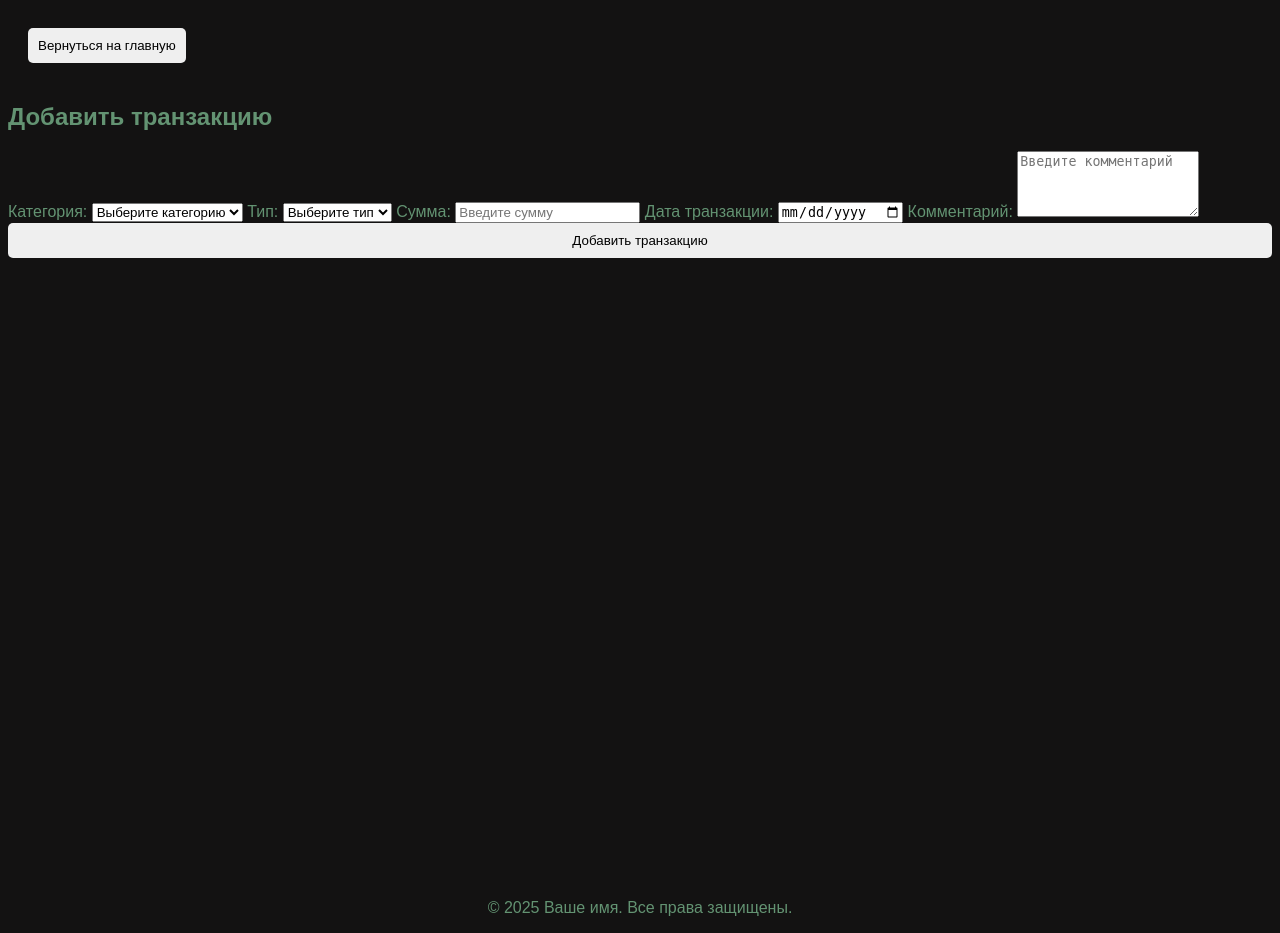
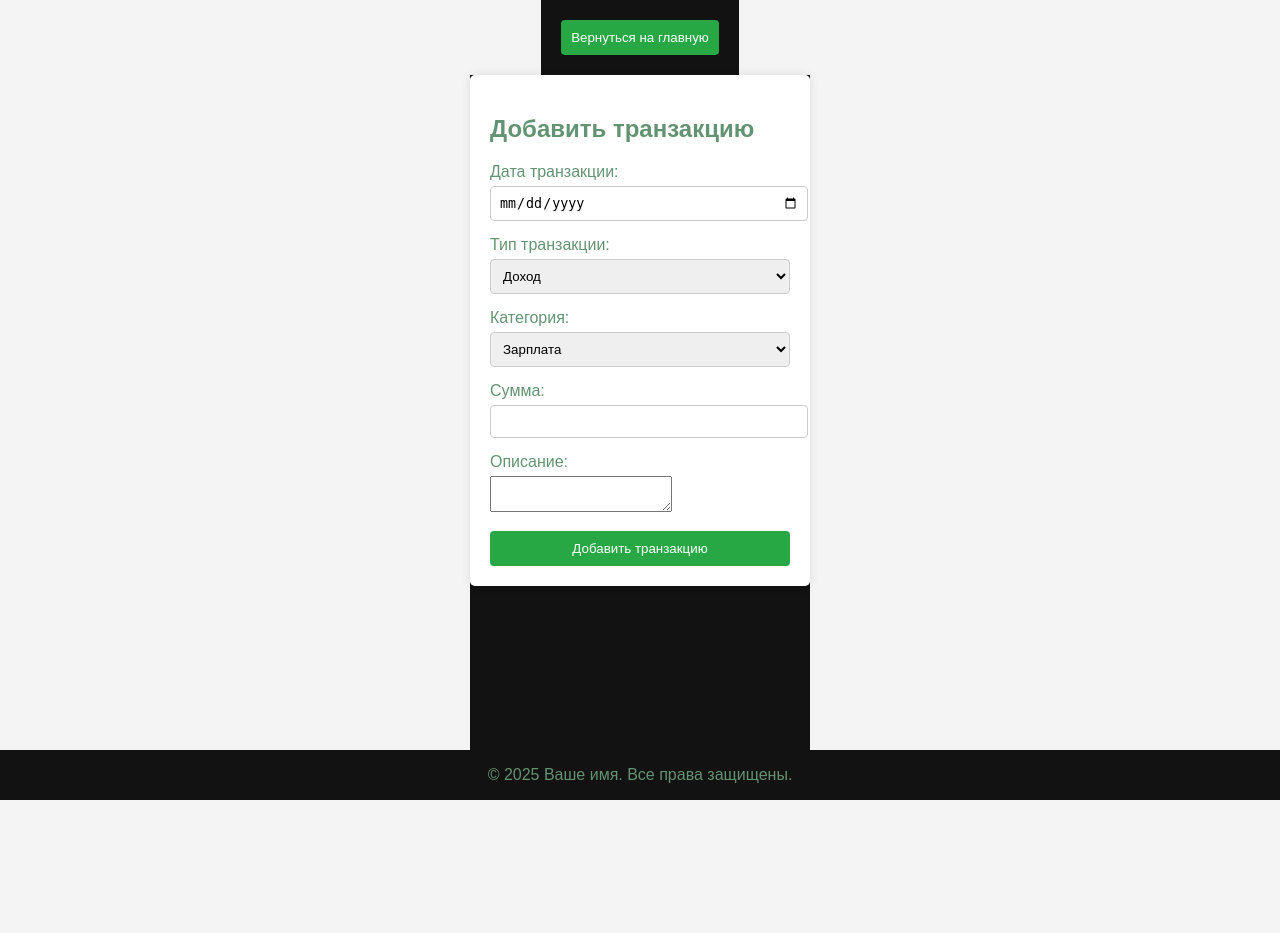
Before and after one commit to PurpleNoneDeep/DragoFin, a Django app: page /addtransaction in a window 1280 px wide. After the commit the page ends 800 px from the top, so only its background shows below. Run offline with Django 5.2, Linux system fonts and the light colour scheme.

Commit message:
add transaction page

```diff
--- a/dragofin/main/templates/main/addTransaction.html
+++ b/dragofin/main/templates/main/addTransaction.html
@@ -1,7 +1,88 @@
 {% extends 'main/layout.html' %}
 {% load static %}
 {% block title %}Новая транзакция{% endblock %}
-{% block head %}<link rel="stylesheet" href="{% static 'main/css/auth.css' %}">{% endblock %}
+{% block head %}<link rel="stylesheet" href="{% static 'main/css/auth.css' %}">
+<style>
+        body {
+            font-family: Arial, sans-serif;
+            display: flex;
+            justify-content: center;
+            align-items: center;
+            height: 100vh;
+            margin: 0;
+            background-color: #f4f4f4;
+        }
+        .form-container {
+            background: white;
+            padding: 20px;
+            border-radius: 5px;
+            box-shadow: 0 0 10px rgba(0, 0, 0, 0.1);
+            width: 300px;
+        }
+        .form-group {
+            margin-bottom: 15px;
+        }
+        label {
+            margin-bottom: 5px;
+            display: block;
+        }
+        input, select {
+            width: 100%;
+            padding: 8px;
+            border: 1px solid #ccc;
+            border-radius: 4px;
+        }
+        button {
+            background-color: #28a745;
+            color: white;
+            border: none;
+            padding: 10px;
+            border-radius: 4px;
+            cursor: pointer;
+            width: 100%;
+        }
+        button:hover {
+            background-color: #218838;
+        }
+    </style>
+    <script>
+        const categories = {
+            'income': ['Зарплата', 'Инвестиции', 'Прочее'],
+            'expense': ['Продукты', 'Транспорт', 'Развлечения']
+        };
+
+        function updateCategories() {
+            const type = document.getElementById('transaction-type').value;
+            const categorySelect = document.getElementById('category');
+
+            // Очистка предыдущих опций
+            categorySelect.innerHTML = '';
+
+            // Добавление стандартных категорий
+            categories[type].forEach(cat => {
+                const option = document.createElement('option');
+                option.value = cat;
+                option.textContent = cat;
+                categorySelect.appendChild(option);
+            });
+
+            // Добавление опции для ввода собственной категории
+            const customOption = document.createElement('option');
+            customOption.value = 'custom';
+            customOption.textContent = 'Другая категория';
+            categorySelect.appendChild(customOption);
+        }
+
+        function handleCustomCategory() {
+            const categorySelect = document.getElementById('category');
+            const customCategoryInput = document.getElementById('custom-category');
+            if (categorySelect.value === 'custom') {
+                customCategoryInput.style.display = 'block';
+            } else {
+                customCategoryInput.style.display = 'none';
+            }
+        }
+    </script>{% endblock %}
 {% block content %}
 <header>
 <div>
@@ -9,39 +90,51 @@
 </div>
 </header>
 <main>
-<div class="login-container">
+
+<div class="form-container">
     <h2>Добавить транзакцию</h2>
-    <form action="{% url 'addtransaction' %}" method="post">
+    <form method="POST" action="{% url 'add_transaction' %}">
         {% csrf_token %}
+        <div class="form-group">
+            <label for="date">Дата транзакции:</label>
+            <input type="date" id="date" name="date" required>
+        </div>
 
-        <label for="category">Категория:</label>
-        <select name="category" id="category" required>
-            <option value="">Выберите категорию</option>
-            <option value="food">Еда</option>
-            <option value="transport">Транспорт</option>
-            <option value="entertainment">Развлечения</option>
-            <option value="salary">Зарплата</option>
-            <!-- Добавьте другие категории по необходимости -->
-        </select>
+        <div class="form-group">
+            <label for="transaction-type">Тип транзакции:</label>
+            <select id="transaction-type" name="type" onchange="updateCategories()" required>
+                <option value="income">Доход</option>
+                <option value="expense">Расход</option>
+            </select>
+        </div>
 
-        <label for="type">Тип:</label>
-        <select name="type" id="type" required>
-            <option value="">Выберите тип</option>
-            <option value="income">Доход</option>
-            <option value="expense">Расход</option>
-        </select>
+        <div class="form-group">
+            <label for="category">Категория:</label>
+            <select id="category" name="category" onchange="handleCustomCategory()" required>
+                <option value="">Выберите категорию</option>
+            </select>
+            <input type="text" id="custom-category" name="custom_category" placeholder="Введите свою категорию" style="display:none;">
+        </div>
 
-        <label for="amount">Сумма:</label>
-        <input type="number" name="amount" id="amount" required step="0.01" min="0" placeholder="Введите сумму">
+        <div class="form-group">
+            <label for="amount">Сумма:</label>
+            <input type="number" id="amount" name="amount" step="0.01" min="0" required>
+        </div>
 
-        <label for="date">Дата транзакции:</label>
-        <input type="date" name="date" id="date" required>
-
-        <label for="comment">Комментарий:</label>
-        <textarea name="comment" id="comment" rows="4" placeholder="Введите комментарий"></textarea>
+        <div class="form-group">
+            <label for="description">Описание:</label>
+            <textarea id="description" name="description" maxlength="300"></textarea>
+        </div>
 
         <button type="submit">Добавить транзакцию</button>
     </form>
 </div>
+
+<script>
+    // Инициализация категорий при загрузке страницы
+    document.addEventListener('DOMContentLoaded', () => {
+        updateCategories();
+    });
+</script>
 </main>
 {% endblock %}
--- a/dragofin/main/urls.py
+++ b/dragofin/main/urls.py
@@ -12,5 +12,7 @@ urlpatterns = [
     path('stistics', views.statistics, name='statistics'),
     path('addtransaction', views.addTransaction, name='addtransaction'),
     path('addcategory', views.addCategory, name='addcategory'),
-    path('calendar', views.Calendar, name='calendar')
+    path('calendar', views.Calendar, name='calendar'),
+    path('dashboard/delete/<int:transaction_id>/', views.delete_transaction, name='delete_transaction'),
+    path('dashboard/add/', views.add_transaction, name='add_transaction')
 ]
--- a/dragofin/main/views.py
+++ b/dragofin/main/views.py
@@ -1,5 +1,5 @@
-from django.shortcuts import render
-from .models import User, Transaction
+from django.shortcuts import render, get_object_or_404
+from .models import User, Transaction, Category
 from django.contrib.auth import authenticate, login, logout
 from django.shortcuts import redirect
 # Create your views here.
@@ -18,6 +18,38 @@ def dashboard(request):
     if query:
         transactions = transactions.filter(category__name__icontains=query)
     return render(request, 'main/dashboard.html', {'transactions': transactions, 'users': users, 'user': user, 'query': query})
+
+def delete_transaction(request, transaction_id):
+    transaction = get_object_or_404(Transaction, transaction_id=transaction_id)
+    transaction.delete()
+    return redirect('dashboard')
+
+def add_transaction(request):
+    if request.method == 'POST':
+        # Получаем данные из формы
+        date = request.POST.get('date')
+        transaction_type = request.POST.get('type')
+        category_name = request.POST.get('custom_category') if request.POST.get('category') == 'custom' else request.POST.get('category')
+        amount = request.POST.get('amount')
+        description = request.POST.get('description')
+
+        # Сохраняем новую категорию, если введена своя
+        if request.POST.get('category') == 'custom' and category_name:
+            category, created = Category.objects.get_or_create(name=category_name, type=transaction_type)
+        first_user = User.objects.first()
+        # Сохраняем транзакцию
+        transaction = Transaction(
+            user=first_user,
+            date=date,
+            category=category if 'category' in locals() else None,
+            amount=amount,
+            comment=description
+        )
+        transaction.save()
+
+        return redirect('dashboard')  # Перенаправление на страницу со списком транзакций
+
+    return render(request, 'addTransaction.html')
 
 def income(request):
     return render(request, 'main/income.html')
```
Also changed, not shown: dragofin/main/templates/main/dashboard.html (+7 -8 lines), dragofin/db.sqlite3, dragofin/main/migrations/0001_initial.py (added).
